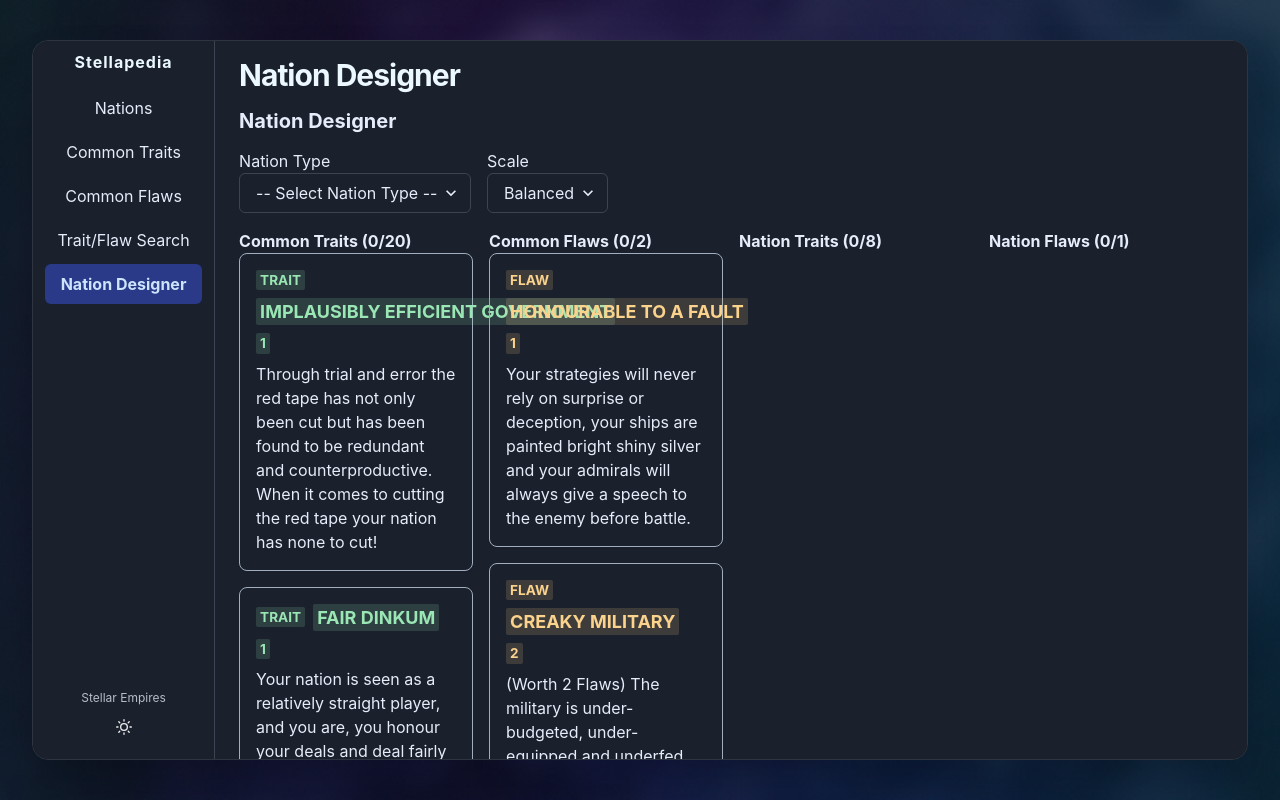
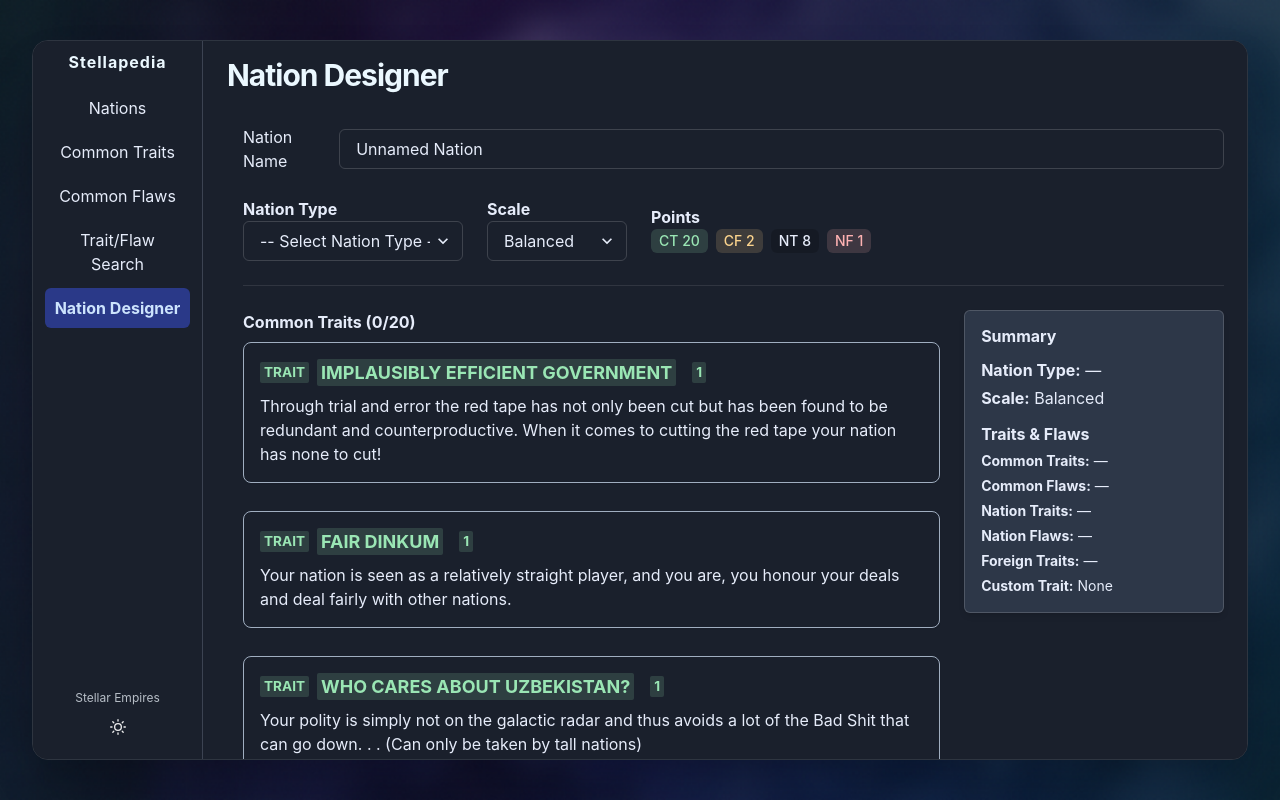
Before and after one commit to tcgm/StellarEmpires, a React (Create React App) app in the folder stellar-empires/: page / in a window 1280 px wide. Both pictures are taken after a click on the item "Nation Designer". Built offline with nearby package versions, Linux system fonts and the light colour scheme.

Commit message:
2025-7-16 411pm

```diff
--- a/stellar-empires/src/components/NationDesigner.tsx
+++ b/stellar-empires/src/components/NationDesigner.tsx
@@ -1,13 +1,17 @@
 import React, { useEffect, useState } from "react";
 import {
-  Box, Select, Heading, VStack, HStack, Text, SimpleGrid, useToast
+  Box, VStack, HStack, Heading, useToast, Divider, Text, Stack, useBreakpointValue,
+  Input
 } from "@chakra-ui/react";
-import TraitListPanel from "./NationDesigner/TraitListPanel";
+import NationTypeScaleSelector from "./NationDesigner/NationTypeScaleSelector";
+import TraitCategoryPanel from "./NationDesigner/TraitCategoryPanel";
+import ForeignTraitsPanel from "./NationDesigner/ForeignTraitsPanel";
 import CustomTraitPanel from "./NationDesigner/CustomTraitPanel";
 import DesignerControls from "./NationDesigner/DesignerControls";
-import { NationData, TraitOrFlaw, NationDesign } from "../types";
+import DesignSummary from "./NationDesigner/DesignSummary";
+
+import { NationData, TraitOrFlaw, NationDesign, SCALES, ScaleType } from "../types";
 import { saveNationDesign, loadNationDesign, clearNationDesign } from "../helpers/nationDesignerStorage";
-import TraitBox from "./TraitBox";
 
 type NationDesignerProps = {
     nations: NationData[];
@@ -18,6 +22,7 @@ type NationDesignerProps = {
 };
 
 const defaultDesign: NationDesign = {
+    nationName: "Unnamed Nation",
     nationType: "",
     scale: "Balanced",
     selectedCommonTraits: [],
@@ -28,7 +33,10 @@ const defaultDesign: NationDesign = {
     customTrait: null
 };
 
-const SCALES = ["Wide", "Tall", "Balanced"] as const;
+function isScaleType(value: string): value is ScaleType {
+  return SCALES.includes(value as ScaleType);
+}
+
 const SCALE_POINTS = {
   Balanced: { CT: 20, NT: 8, CF: 2, NF: 1 },
   Tall:     { CT: 15, NT: 10, CF: 1, NF: 2 },
@@ -48,6 +56,7 @@ const NationDesigner: React.FC<NationDesignerProps> = ({
   const nationFlaws: TraitOrFlaw[] = selectedNationData?.flaws || [];
   const points = SCALE_POINTS[design.scale];
 
+  // Point count for all sections
   const used = {
     CT: design.selectedCommonTraits.length,
     NT: design.selectedNationTraits.length,
@@ -56,11 +65,15 @@ const NationDesigner: React.FC<NationDesignerProps> = ({
     FT: design.selectedForeignTraits.length,
   };
 
+  // Foreign traits pool
   const allForeignTraits = nations
     .filter(n => n.nation !== design.nationType)
     .flatMap(n => n.traits);
 
-  // Toggle trait/flaw handlers
+  // Handlers
+  function updateField<K extends keyof NationDesign>(key: K, value: NationDesign[K]) {
+    setDesign(d => ({ ...d, [key]: value }));
+  }
   function toggleInList(list: string[], value: string) {
     return list.includes(value)
       ? list.filter(t => t !== value)
@@ -72,66 +85,43 @@ const NationDesigner: React.FC<NationDesignerProps> = ({
         if (used.CT >= points.CT && !design.selectedCommonTraits.includes(trait.title)) {
           toast({ title: "No points left for Common Traits", status: "warning" }); return;
         }
-        setDesign(d => ({
-          ...d,
-          selectedCommonTraits: toggleInList(d.selectedCommonTraits, trait.title)
-        }));
+        updateField("selectedCommonTraits", toggleInList(design.selectedCommonTraits, trait.title));
       } else {
         if (used.CF >= points.CF && !design.selectedCommonFlaws.includes(trait.title)) {
           toast({ title: "No points left for Common Flaws", status: "warning" }); return;
         }
-        setDesign(d => ({
-          ...d,
-          selectedCommonFlaws: toggleInList(d.selectedCommonFlaws, trait.title)
-        }));
+        updateField("selectedCommonFlaws", toggleInList(design.selectedCommonFlaws, trait.title));
       }
     } else if (type === "nation") {
       if (trait.isTrait) {
         if (used.NT >= points.NT && !design.selectedNationTraits.includes(trait.title)) {
           toast({ title: "No points left for Nation Traits", status: "warning" }); return;
         }
-        setDesign(d => ({
-          ...d,
-          selectedNationTraits: toggleInList(d.selectedNationTraits, trait.title)
-        }));
+        updateField("selectedNationTraits", toggleInList(design.selectedNationTraits, trait.title));
       } else {
         if (used.NF >= points.NF && !design.selectedNationFlaws.includes(trait.title)) {
           toast({ title: "No points left for Nation Flaws", status: "warning" }); return;
         }
-        setDesign(d => ({
-          ...d,
-          selectedNationFlaws: toggleInList(d.selectedNationFlaws, trait.title)
-        }));
+        updateField("selectedNationFlaws", toggleInList(design.selectedNationFlaws, trait.title));
       }
     } else if (type === "foreign") {
       if (used.FT >= 2 && !design.selectedForeignTraits.includes(trait.title)) {
         toast({ title: "Maximum 2 foreign traits", status: "warning" }); return;
       }
-      setDesign(d => ({
-        ...d,
-        selectedForeignTraits: toggleInList(d.selectedForeignTraits, trait.title)
-      }));
+      updateField("selectedForeignTraits", toggleInList(design.selectedForeignTraits, trait.title));
     }
   }
-
-  // Custom trait handlers
   function handleCustomTraitTitle(e: React.ChangeEvent<HTMLInputElement>) {
-    setDesign(d => ({
-      ...d,
-      customTrait: { ...d.customTrait, title: e.target.value } as TraitOrFlaw
-    }));
+    updateField("customTrait", { ...design.customTrait, title: e.target.value } as TraitOrFlaw);
   }
   function handleCustomTraitDesc(e: React.ChangeEvent<HTMLTextAreaElement>) {
-    setDesign(d => ({
-      ...d,
-      customTrait: { ...d.customTrait, description: e.target.value } as TraitOrFlaw
-    }));
+    updateField("customTrait", { ...design.customTrait, description: e.target.value } as TraitOrFlaw);
   }
   function clearCustomTrait() {
-    setDesign(d => ({ ...d, customTrait: null }));
+    updateField("customTrait", null);
   }
 
-  // Save/load/clear/export/import
+  // Controls
   function handleReset() { setDesign(defaultDesign); }
   function handleLoad() {
     const loaded = loadNationDesign();
@@ -159,97 +149,94 @@ const NationDesigner: React.FC<NationDesignerProps> = ({
     }
   }
 
+  // Responsive layout: stack vertically on mobile, horizontally on desktop
+  const isWide = useBreakpointValue({ base: false, md: true });
+
   return (
-    <VStack align="stretch" spacing={4}>
-      <Heading size="md">Nation Designer</Heading>
-      <HStack spacing={4}>
-        <Box>
-          <Text>Nation Type</Text>
-          <Select value={design.nationType} onChange={e => setDesign(d => ({
-            ...d, nationType: e.target.value, selectedNationTraits: [], selectedNationFlaws: [], selectedForeignTraits: []
-          }))}>
-            <option value="">-- Select Nation Type --</option>
-            {nations.map(n => (
-              <option key={n.nation} value={n.nation}>{n.nation}</option>
-            ))}
-          </Select>
-        </Box>
-        <Box>
-          <Text>Scale</Text>
-          <Select value={design.scale} onChange={e => setDesign(d => ({ ...d, scale: e.target.value as NationDesign["scale"] }))}>
-            {SCALES.map(sc => <option key={sc} value={sc}>{sc}</option>)}
-          </Select>
-        </Box>
+    <Box p={[2, 4]} maxW="1200px" mx="auto">
+      <VStack align="stretch" spacing={6}>
+        {/* <Heading size="lg" mb={2}>Nation Designer</Heading> */}
+        <HStack>
+            <Text id="nationName">Nation Name</Text>
+            <Input defaultValue={design.nationName}></Input>
         </HStack>
-
-      <SimpleGrid columns={[1, 2, 2, 4]} spacing={4}>
-        <TraitListPanel
+        {/* Step 1: Nation type & scale */}
+        <NationTypeScaleSelector
+            nations={nations}
+            nationType={design.nationType}
+            scale={design.scale}
+            onChangeNation={nt => setDesign(d => ({
+                ...d, nationType: nt, selectedNationTraits: [], selectedNationFlaws: [], selectedForeignTraits: []
+            }))}
+            onChangeScale={sc => setDesign(d => ({ ...d, scale: sc as typeof SCALES[number] }))}
+            points={points}
+        />
+        <Divider />
+        {/* Step 2: Traits selection */}
+        <Stack direction={isWide ? "row" : "column"} spacing={6} align="start">
+          <VStack align="stretch" flex="2" spacing={6}>
+            <TraitCategoryPanel
               title="Common Traits"
               traits={commonTraits.map(t => ({ ...t, isTrait: true }))}
               selected={design.selectedCommonTraits}
-          onToggle={(trait: TraitOrFlaw) => selectTrait("common", { ...trait, isTrait: true })}
-          isTrait={true}
+              onToggle={trait => selectTrait("common", { ...trait, isTrait: true })}
+              isTrait
               color={traitBoxColor}
               max={points.CT}
             />
-        <TraitListPanel
+            <TraitCategoryPanel
               title="Common Flaws"
               traits={commonFlaws.map(f => ({ ...f, isTrait: false }))}
               selected={design.selectedCommonFlaws}
-          onToggle={(trait: TraitOrFlaw) => selectTrait("common", { ...trait, isTrait: false })}
+              onToggle={trait => selectTrait("common", { ...trait, isTrait: false })}
               isTrait={false}
               color={flawBoxColor}
               max={points.CF}
             />
-        <TraitListPanel
+            <TraitCategoryPanel
               title="Nation Traits"
               traits={nationTraits.map(t => ({ ...t, isTrait: true }))}
               selected={design.selectedNationTraits}
-          onToggle={(trait: TraitOrFlaw) => selectTrait("nation", { ...trait, isTrait: true })}
-          isTrait={true}
+              onToggle={trait => selectTrait("nation", { ...trait, isTrait: true })}
+              isTrait
               color={traitBoxColor}
               max={points.NT}
             />
-        <TraitListPanel
+            <TraitCategoryPanel
               title="Nation Flaws"
               traits={nationFlaws.map(f => ({ ...f, isTrait: false }))}
               selected={design.selectedNationFlaws}
-          onToggle={(trait: TraitOrFlaw) => selectTrait("nation", { ...trait, isTrait: false })}
+              onToggle={trait => selectTrait("nation", { ...trait, isTrait: false })}
               isTrait={false}
               color={flawBoxColor}
               max={points.NF}
             />
-      </SimpleGrid>
-
-      {/* Foreign Traits */}
-      <Box>
-        <Text fontWeight="bold">Foreign Traits (max 2)</Text>
-        <SimpleGrid columns={[1, 2, 3, 4]} spacing={2}>
-          {allForeignTraits.map(trait => (
-            <div key={trait.title} onClick={() => selectTrait("foreign", { ...trait, isTrait: true })}>
-              <TraitBox
-                title={trait.title}
-                description={trait.description}
-                points={trait.points}
-                isTrait={true}
-                showTypeBadge
-                showPointsBadge
-                boxBg={design.selectedForeignTraits.includes(trait.title) ? "#f7e6ff" : undefined}
-                boxBorder={design.selectedForeignTraits.includes(trait.title) ? "blue.400" : "gray.300"}
+            <ForeignTraitsPanel
+              allForeignTraits={allForeignTraits}
+              selected={design.selectedForeignTraits}
+              onToggle={trait => selectTrait("foreign", { ...trait, isTrait: true })}
             />
-            </div>
-          ))}
-        </SimpleGrid>
-      </Box>
-
             <CustomTraitPanel
               trait={design.customTrait ?? null}
               onTitle={handleCustomTraitTitle}
               onDesc={handleCustomTraitDesc}
               onClear={clearCustomTrait}
             />
-
-
+          </VStack>
+          {/* Optional: sticky summary panel on wide screens */}
+          {isWide && (
+            <Box flex="1" position="sticky" top="24px" alignSelf="flex-start" minW="260px">
+              <DesignSummary design={design} />
+            </Box>
+          )}
+        </Stack>
+        {!isWide && (
+          <>
+            <Divider />
+            <DesignSummary design={design} />
+          </>
+        )}
+        <Divider />
         <DesignerControls
           onReset={handleReset}
           onLoad={handleLoad}
@@ -257,36 +244,8 @@ const NationDesigner: React.FC<NationDesignerProps> = ({
           onCopy={handleCopyJSON}
           onImport={handleImportJSON}
         />
-
-      {/* Summary */}
-      <Box>
-        <Text fontWeight="bold">Summary</Text>
-        <Text>
-          <b>Nation Type:</b> {design.nationType}
-        </Text>
-        <Text>
-          <b>Scale:</b> {design.scale}
-        </Text>
-        <Text>
-          <b>Common Traits:</b> {design.selectedCommonTraits.join(", ")}
-        </Text>
-        <Text>
-          <b>Common Flaws:</b> {design.selectedCommonFlaws.join(", ")}
-        </Text>
-        <Text>
-          <b>Nation Traits:</b> {design.selectedNationTraits.join(", ")}
-        </Text>
-        <Text>
-          <b>Nation Flaws:</b> {design.selectedNationFlaws.join(", ")}
-        </Text>
-        <Text>
-          <b>Foreign Traits:</b> {design.selectedForeignTraits.join(", ")}
-        </Text>
-        <Text>
-          <b>Custom Trait:</b> {design.customTrait?.title ? design.customTrait.title + ": " + design.customTrait.description : "None"}
-        </Text>
+      </VStack>
     </Box>
-    </VStack>
   );
 };
 
--- /dev/null
+++ b/stellar-empires/src/components/NationDesigner/DesignSummary.tsx
@@ -0,0 +1,28 @@
+import React from "react";
+import { Box, Text, VStack, Heading } from "@chakra-ui/react";
+import TraitBox from "../TraitBox";
+import { NationDesign } from "../../types";
+
+// You may want to add props for trait lookup if you want to show descriptions as well.
+const DesignSummary: React.FC<{ design: NationDesign }> = ({ design }) => (
+  <Box borderWidth={1} borderRadius="md" p={4} boxShadow="md" bg="gray.600" minW="250px">
+    <Heading size="sm" mb={3}>Summary</Heading>
+    <VStack align="start" spacing={1}>
+      <Text><b>Nation Type:</b> {design.nationType || "—"}</Text>
+      <Text><b>Scale:</b> {design.scale || "—"}</Text>
+      <Text fontWeight="bold" mt={2}>Traits & Flaws</Text>
+      <Text fontSize="sm"><b>Common Traits:</b> {design.selectedCommonTraits.join(", ") || "—"}</Text>
+      <Text fontSize="sm"><b>Common Flaws:</b> {design.selectedCommonFlaws.join(", ") || "—"}</Text>
+      <Text fontSize="sm"><b>Nation Traits:</b> {design.selectedNationTraits.join(", ") || "—"}</Text>
+      <Text fontSize="sm"><b>Nation Flaws:</b> {design.selectedNationFlaws.join(", ") || "—"}</Text>
+      <Text fontSize="sm"><b>Foreign Traits:</b> {design.selectedForeignTraits.join(", ") || "—"}</Text>
+      <Text fontSize="sm"><b>Custom Trait:</b> {
+        design.customTrait?.title
+          ? `${design.customTrait.title}: ${design.customTrait.description}`
+          : "None"
+      }</Text>
+    </VStack>
+  </Box>
+);
+
+export default DesignSummary;
--- /dev/null
+++ b/stellar-empires/src/components/NationDesigner/ForeignTraitsPanel.tsx
@@ -0,0 +1,40 @@
+import React from "react";
+import { Box, SimpleGrid, Text } from "@chakra-ui/react";
+import TraitBox from "../TraitBox";
+import { TraitOrFlaw } from "../../types";
+
+interface ForeignTraitsPanelProps {
+  allForeignTraits: TraitOrFlaw[];
+  selected: string[];
+  onToggle: (trait: TraitOrFlaw) => void;
+}
+
+const ForeignTraitsPanel: React.FC<ForeignTraitsPanelProps> = ({
+  allForeignTraits, selected, onToggle
+}) => (
+  <Box>
+    <Text fontWeight="bold" mb={2}>Foreign Traits (max 2)</Text>
+    <SimpleGrid columns={[1]} spacing={2}>
+      {allForeignTraits.map(trait => (
+        <Box
+          key={trait.title}
+          onClick={() => onToggle(trait)}
+          style={{ cursor: "pointer" }}
+        >
+          <TraitBox
+            title={trait.title}
+            description={trait.description}
+            points={trait.points}
+            isTrait={true}
+            showTypeBadge
+            showPointsBadge
+            boxBg={selected.includes(trait.title) ? "#f7e6ff" : undefined}
+            boxBorder={selected.includes(trait.title) ? "purple.400" : "gray.300"}
+          />
+        </Box>
+      ))}
+    </SimpleGrid>
+  </Box>
+);
+
+export default ForeignTraitsPanel;
--- /dev/null
+++ b/stellar-empires/src/components/NationDesigner/NationTypeScaleSelector.tsx
@@ -0,0 +1,49 @@
+import React from "react";
+import { Box, Select, HStack, Text, Tag } from "@chakra-ui/react";
+import { NationData, ScaleType } from "../../types";
+
+interface NationTypeScaleSelectorProps {
+  nations: NationData[];
+  nationType: string;
+  scale: ScaleType;
+  onChangeNation: (nationType: string) => void;
+  onChangeScale: (scale: ScaleType) => void;
+  points: { CT: number; NT: number; CF: number; NF: number };
+}
+
+const NationTypeScaleSelector: React.FC<NationTypeScaleSelectorProps> = ({
+  nations, nationType, scale, onChangeNation, onChangeScale, points
+}) => (
+  <Box>
+    <HStack spacing={6}>
+      <Box>
+        <Text fontWeight="bold">Nation Type</Text>
+        <Select value={nationType} onChange={e => onChangeNation(e.target.value)} width="220px">
+          <option value="">-- Select Nation Type --</option>
+          {nations.map(n => (
+            <option key={n.nation} value={n.nation}>{n.nation}</option>
+          ))}
+        </Select>
+      </Box>
+      <Box>
+        <Text fontWeight="bold">Scale</Text>
+        <Select value={scale} onChange={e => onChangeScale(e.target.value as ScaleType)} width="140px">
+          <option value="Wide">Wide</option>
+          <option value="Tall">Tall</option>
+          <option value="Balanced">Balanced</option>
+        </Select>
+      </Box>
+      <Box>
+        <Text fontWeight="bold">Points</Text>
+        <HStack>
+          <Tag colorScheme="green">CT {points.CT}</Tag>
+          <Tag colorScheme="orange">CF {points.CF}</Tag>
+          <Tag colorScheme="lightblue">NT {points.NT}</Tag>
+          <Tag colorScheme="red">NF {points.NF}</Tag>
+        </HStack>
+      </Box>
+    </HStack>
+  </Box>
+);
+
+export default NationTypeScaleSelector;
--- /dev/null
+++ b/stellar-empires/src/components/NationDesigner/TraitCategoryPanel.tsx
@@ -0,0 +1,42 @@
+import React from "react";
+import { Box, SimpleGrid, Text } from "@chakra-ui/react";
+import TraitBox from "../TraitBox";
+import { TraitOrFlaw } from "../../types";
+
+interface TraitCategoryPanelProps {
+  title: string;
+  traits: TraitOrFlaw[];
+  selected: string[];
+  onToggle: (trait: TraitOrFlaw) => void;
+  isTrait: boolean;
+  color: string;
+  max?: number;
+}
+const TraitCategoryPanel: React.FC<TraitCategoryPanelProps> = ({
+  title, traits, selected, onToggle, isTrait, color, max
+}) => (
+  <Box>
+    <Text fontWeight="bold" mb={2}>{title} ({selected.length}{typeof max === "number" ? "/" + max : ""})</Text>
+    <SimpleGrid columns={[1]} spacing={3}>
+      {traits.map(trait => (
+        <Box
+          key={trait.title}
+          onClick={() => onToggle(trait)}
+          style={{ cursor: "pointer" }}
+        >
+          <TraitBox
+            title={trait.title}
+            description={trait.description}
+            points={trait.points}
+            isTrait={isTrait}
+            showTypeBadge
+            showPointsBadge
+            boxBg={selected.includes(trait.title) ? color : undefined}
+            boxBorder={selected.includes(trait.title) ? "blue.400" : "gray.300"}
+          />
+        </Box>
+      ))}
+    </SimpleGrid>
+  </Box>
+);
+export default TraitCategoryPanel;
--- a/stellar-empires/src/types.ts
+++ b/stellar-empires/src/types.ts
@@ -17,6 +17,7 @@ export type TraitOrFlawList =
   | Record<string, TraitOrFlaw[]>; // for category-grouped files like CommonTraits
 
 export interface NationDesign {
+  nationName: string;
   nationType: string;               // The nation type selected (by name, e.g., "Spaceborn Collective")
   scale: "Wide" | "Tall" | "Balanced";
   selectedCommonTraits: string[];   // Use trait titles as IDs (easier for save/load)
@@ -26,3 +27,8 @@ export interface NationDesign {
   selectedForeignTraits: string[];  // (titles from other nation types)
   customTrait?: TraitOrFlaw | null; // user’s own trait
 }
+
+export const SCALES = ["Wide", "Tall", "Balanced"] as const;
+export type ScaleType = typeof SCALES[number]; // "Wide" | "Tall" | "Balanced"
+
+export type NationScale = typeof SCALES[number];
```
Also changed, not shown: stellar-empires/src/components/NationDesigner/CustomTraitPanel.tsx (+4 -3 lines), stellar-empires/src/components/NationView.tsx (+1 -38 lines), stellar-empires/src/components/Section.tsx (added, +40 -0 lines). Lines whose indentation alone changed are shown as unchanged.
